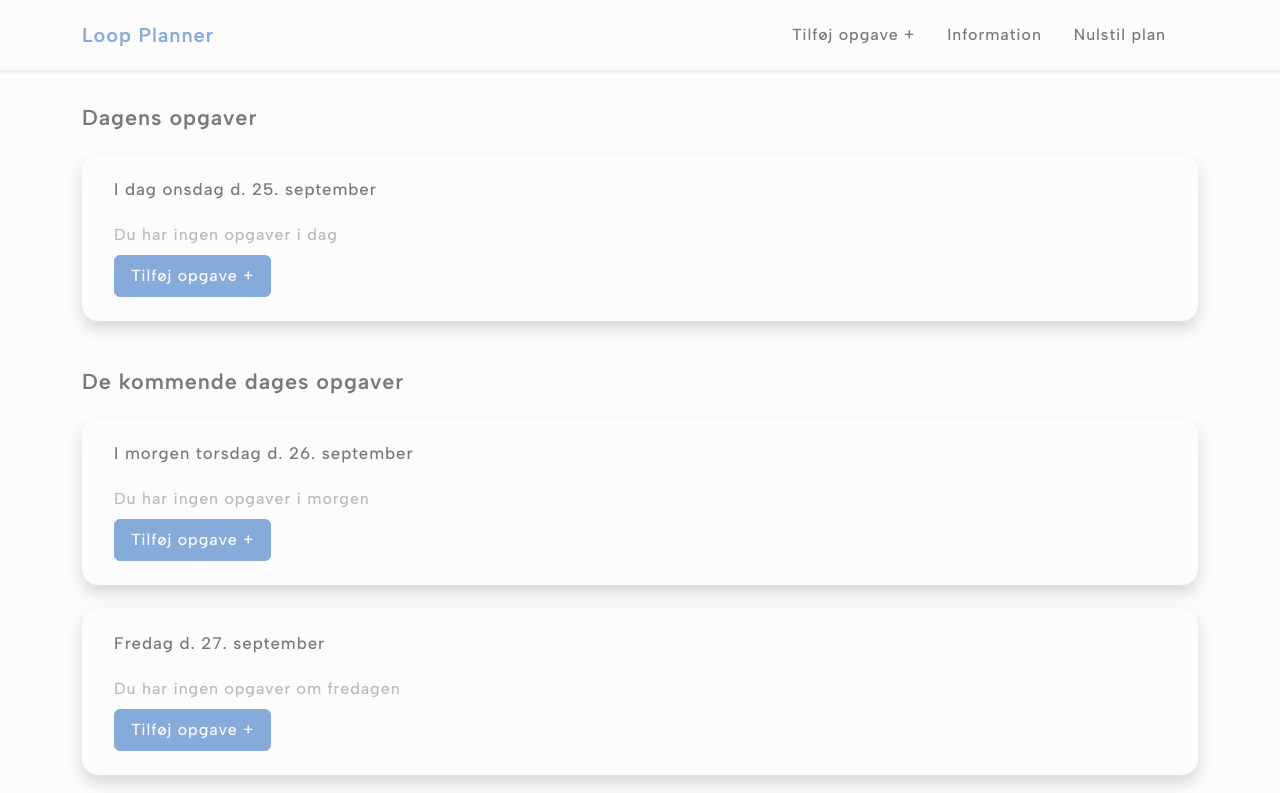
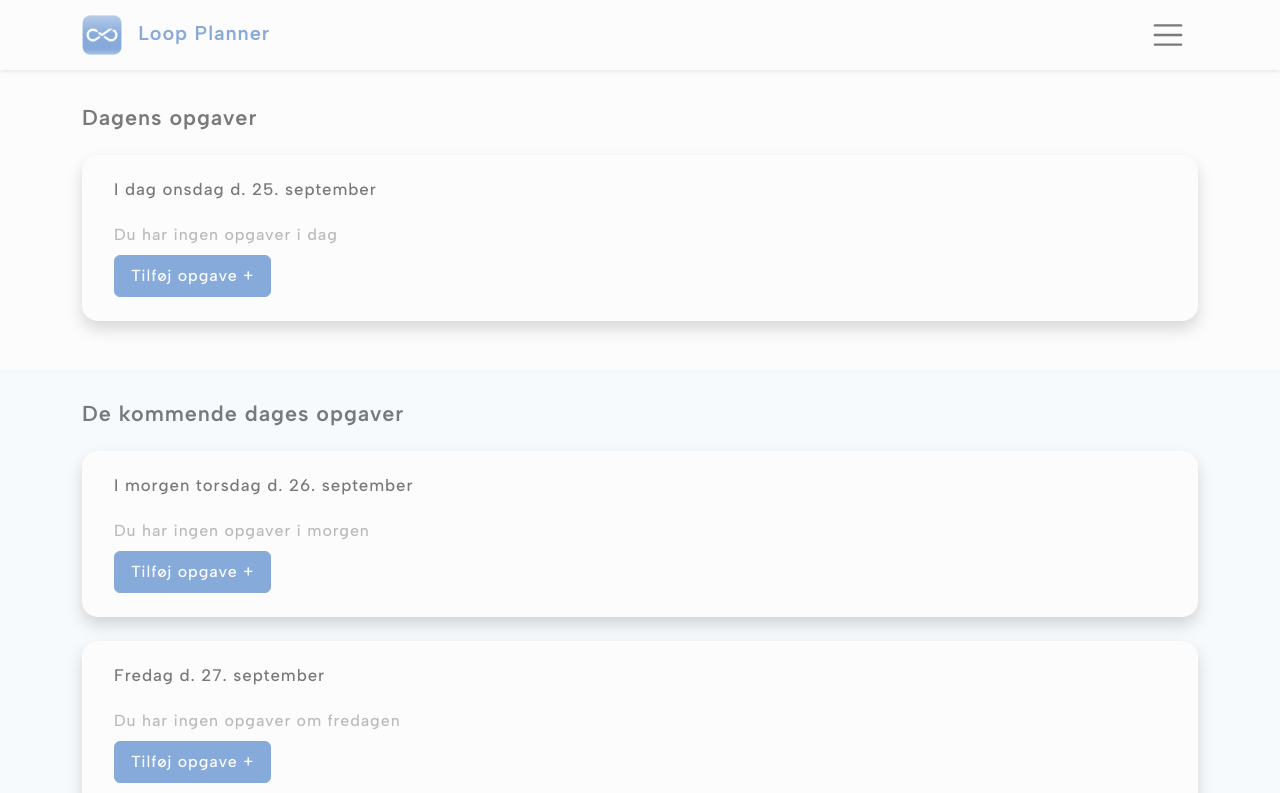
Before and after one commit to S-Demant/loopPlanner, a Vue app: page / in a window 1280 px wide. Shown: the top 793 px of the page. Built offline with nearby package versions, Linux system fonts and the light colour scheme.

Commit message:
Logo created

```diff
--- a/src/assets/css/styles.scss
+++ b/src/assets/css/styles.scss
@@ -6,6 +6,7 @@ $link-decoration: none;
 
 // Colors
 $primary: #86AADA;
+$secondary: #f6fafd;
 $light: #FCFCFC;
 $dark: #797979;
 
@@ -34,6 +35,7 @@ $h3-font-size: 1.05rem;
 // 4. Include any default map overrides here
 $custom-colors: (
     "primary": $primary,
+    "secondary": $secondary,
     "light": $light,
     "dark": $dark
 );
--- a/src/components/Navbar.vue
+++ b/src/components/Navbar.vue
@@ -10,27 +10,27 @@ function clearAllData () {
 </script>
 
 <template>
-    <nav class="navbar navbar-expand-lg fixed-top bg-light shadow-sm">
+    <nav class="navbar fixed-top bg-light shadow-sm">
         <div class="container">
-            <RouterLink class="navbar-brand text-primary fw-semibold ms-3 ms-md-0" to="/">Loop Planner</RouterLink>
+            <RouterLink class="navbar-brand text-primary fw-semibold ms-3 ms-md-0" to="/"><img :src="'images/logo.webp'" class="logo-icon me-3">Loop Planner</RouterLink>
             <button class="navbar-toggler" type="button" data-bs-toggle="offcanvas" data-bs-target="#offcanvasNavbar" aria-controls="offcanvasNavbar" aria-label="Toggle navigation">
                 <span class="navbar-toggler-icon"></span>
             </button>
             <div class="offcanvas offcanvas-end" tabindex="-1" id="offcanvasNavbar" aria-labelledby="offcanvasNavbarLabel">
                 <div class="offcanvas-header px-4 pt-4">
-                    <h5 class="offcanvas-title text-primary fw-semibold" id="offcanvasNavbarLabel">Loop Planner</h5>
+                    <RouterLink to="/"><img :src="'images/logo.webp'" class="logo-icon"></RouterLink>
                     <button type="button" class="btn-close" data-bs-dismiss="offcanvas" aria-label="Close"></button>
                 </div>
                 <div class="offcanvas-body py-0 px-4">
                     <ul class="navbar-nav justify-content-end flex-grow-1">
                         <li class="nav-item">
-                            <RouterLink class="nav-link me-lg-2" to="/add">Tilføj opgave +</RouterLink>
+                            <RouterLink class="nav-link" to="/add">Tilføj opgave +</RouterLink>
                         </li>
                         <li class="nav-item">
-                            <RouterLink class="nav-link mx-lg-2" to="/">Information</RouterLink>
+                            <RouterLink class="nav-link" to="/">Information</RouterLink>
                         </li>
                         <li class="nav-item">
-                            <span class="nav-link ms-lg-2 pointer" @click="clearAllData()">Nulstil plan</span>
+                            <span class="nav-link pointer" @click="clearAllData()">Nulstil plan</span>
                         </li>
                     </ul>
                 </div>
@@ -42,13 +42,17 @@ function clearAllData () {
 
 <style scoped>
 .navbar {
-    min-height: 70px;
+    height: 70px;
 }
 
 .top-bottom {
     margin-bottom: 105px;
 }
 
+.logo-icon {
+    max-height: 2.5rem;
+}
+
 .pointer:hover {
     cursor: pointer;
 }
--- a/src/views/LoopPlanner.vue
+++ b/src/views/LoopPlanner.vue
@@ -70,8 +70,11 @@ function UpperCase(string){ // Funktion for at først bogstav er med stort
                 <RouterLink to="/add" class="btn btn-primary text-light fw-medium py-2 px-3">Tilføj opgave +</RouterLink>
             </div>
         </div>
+    </div>
 
-        <h2 class="mb-4">De kommende dages opgaver</h2>
+    <div class="container-fluid bg-secondary pt-4 pb-5">
+        <div class="container">
+            <h2 class="mt-2 mb-4">De kommende dages opgaver</h2>
             <div class="bg-light w-100 shadow rounded-4 pb-4 mb-4">
                 <h3 class="text-dark px-4 py-4 ms-2 mt-2 mb-0">I morgen {{ nextDate.toLocaleDateString('da-DA', optionsFirst) }} d. {{ nextDate.toLocaleDateString('da-DA', optionsSecond) }}</h3>
                 <Plan v-if="nextDate.toLocaleDateString('da-DA', optionsFirst) === 'mandag'" v-for="(plan, index) in mondayArray" :index="index" :theArray="mondayArray" :nameData="'mondayData'" :title="UpperCase(plan.title)" :note="plan.note" :pickedColor="plan.color" :checkmark="plan.check" />
@@ -312,4 +315,5 @@ function UpperCase(string){ // Funktion for at først bogstav er med stort
                 </div>
             </div>
         </div>
+    </div>
 </template>
```
Also changed, not shown: public/images/logo.webp (added). Lines whose indentation alone changed are shown as unchanged.
